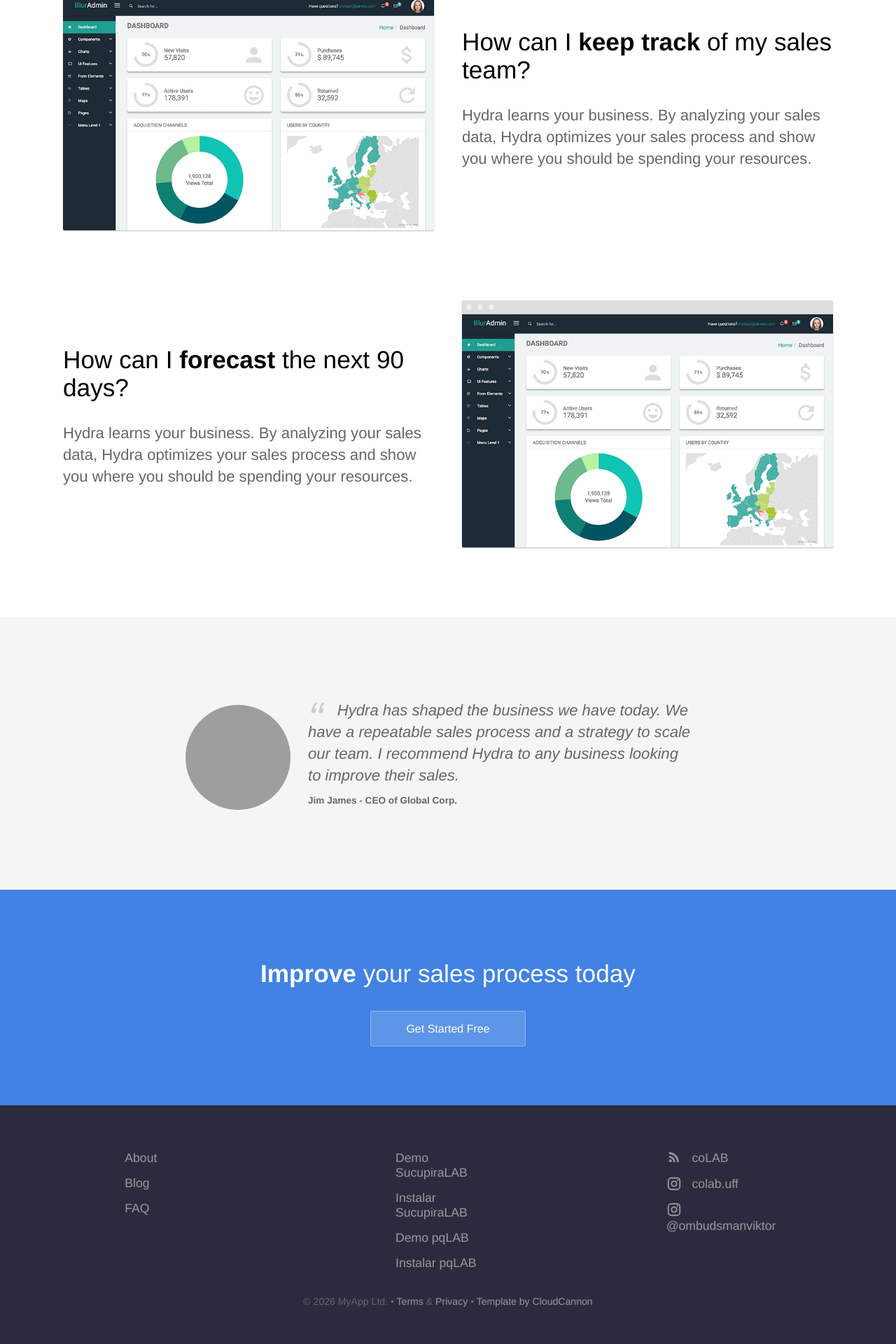
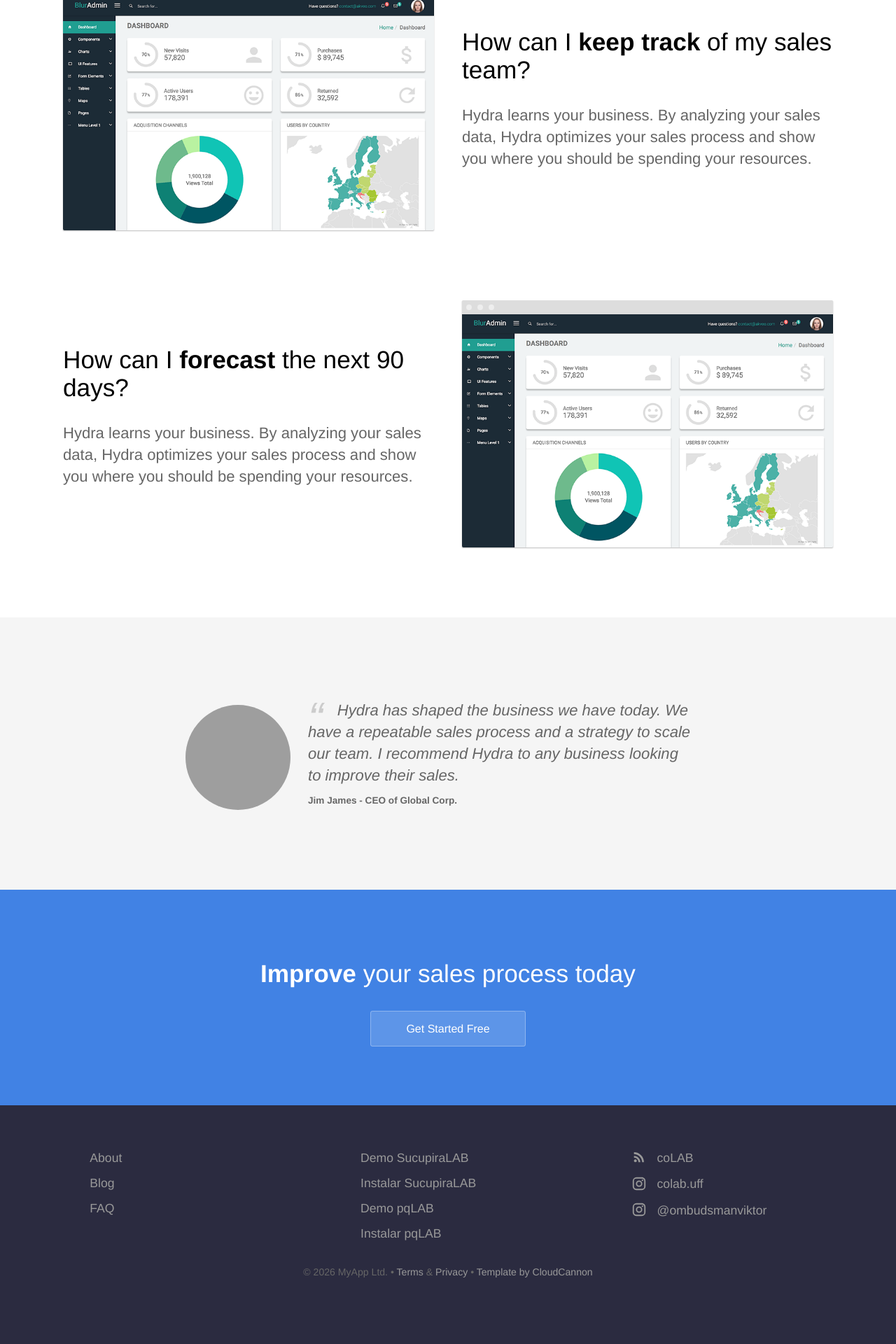
Before and after one commit to ombudsmanviktor/lab, a Jekyll site: the page built from index.html, in a window 1280 px wide. Shown: the part 1516-3436 px from the top of the page at 70% size. Built offline with Jekyll 4.4.1, drawn with Linux system fonts in a browser that asks for light colours; after the commit the page ends 3394 px from its top, so only the background shows below that; grey boxes are pictures that could not be loaded.

Commit message:
Update footer.scss

```diff
--- a/_sass/footer.scss
+++ b/_sass/footer.scss
@@ -11,6 +11,7 @@
 	li {
 		list-style: none;
 		margin: 15px auto;
+		max-width: 250px !important;
 
 		@media #{$tablet} {
 			max-width: 150px;
```
